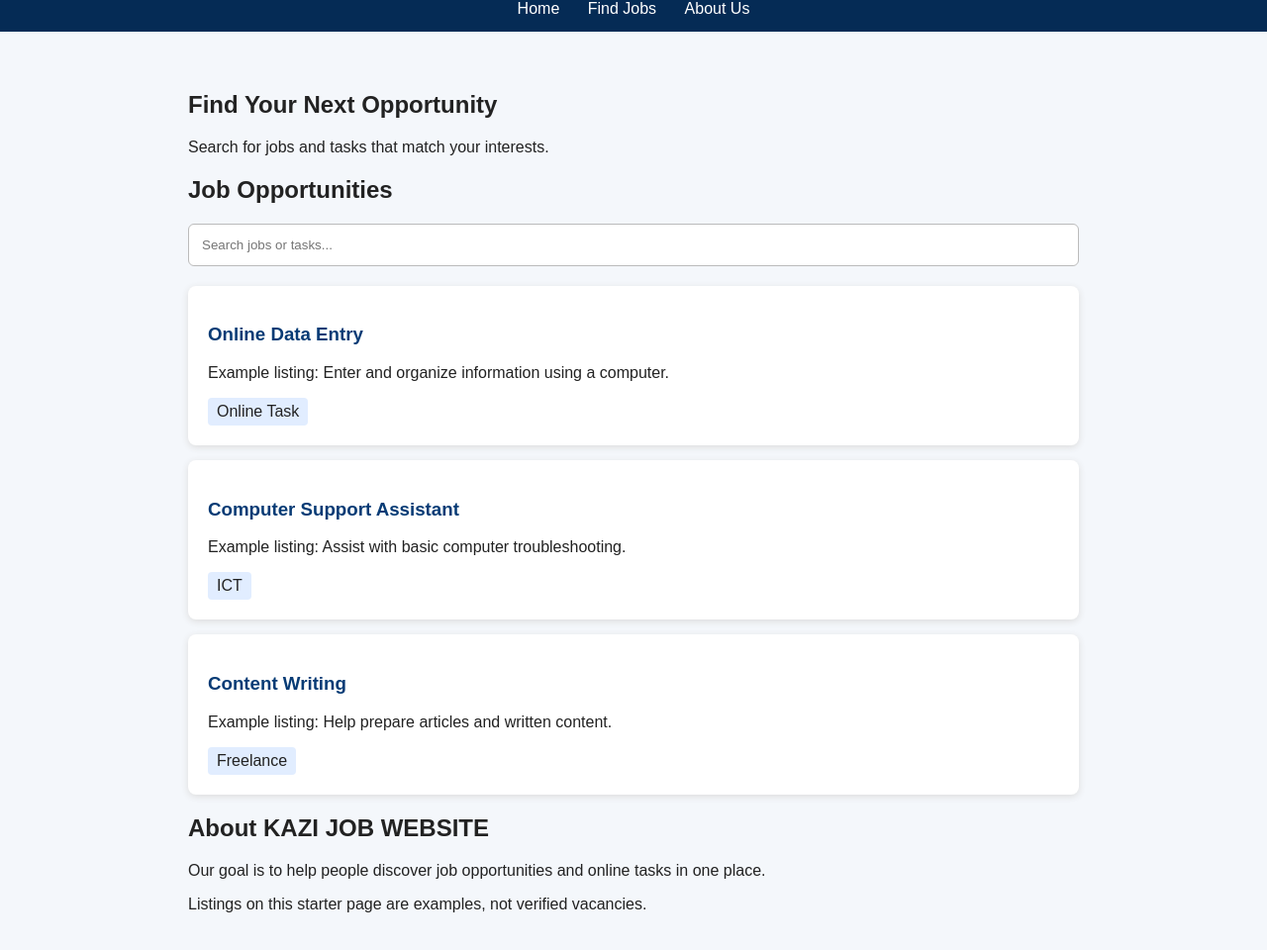
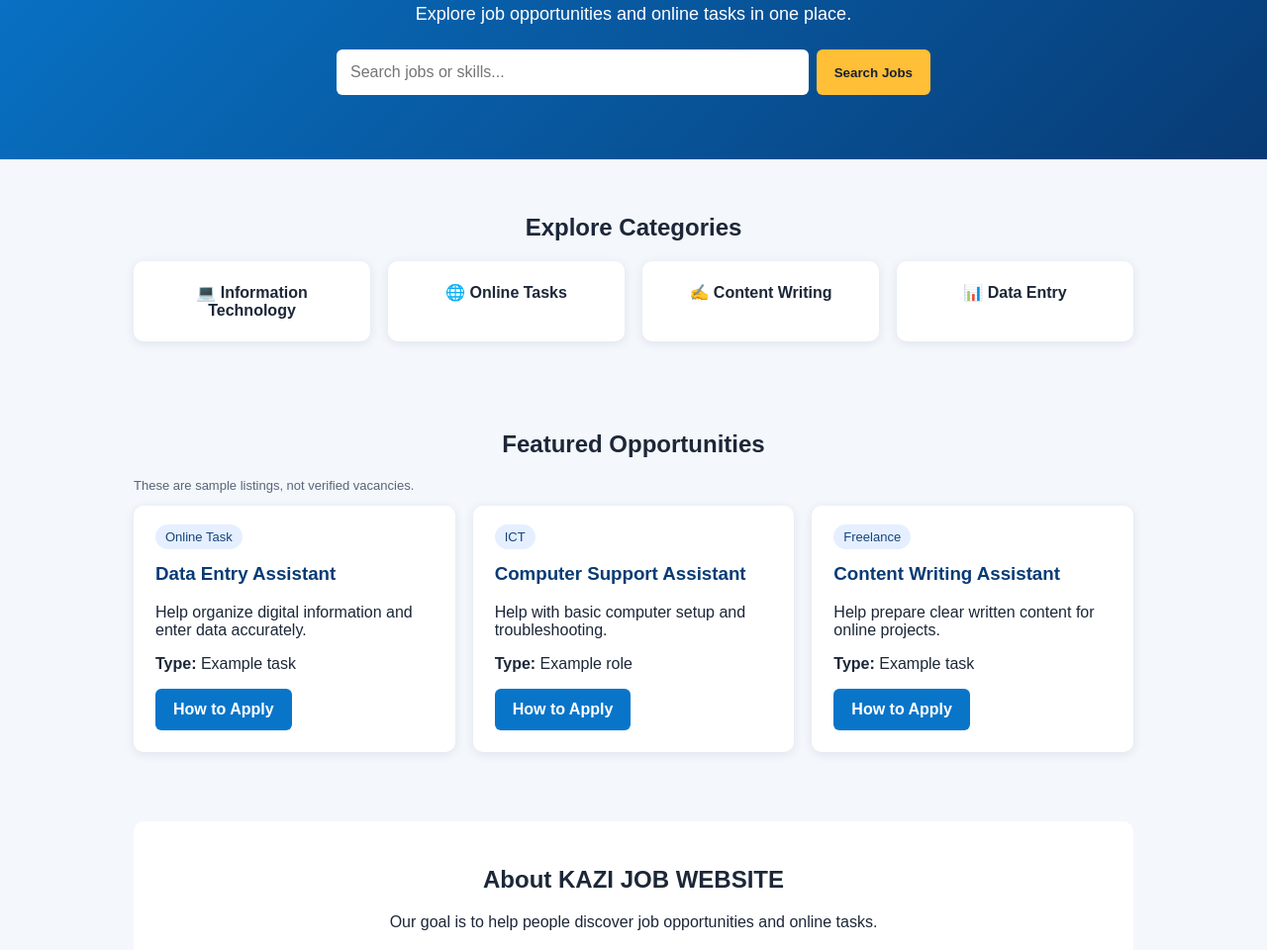
Before and after one commit to Castrophil254/KAZI--JOB-WEBSITE, a plain HTML site: page index.html in a window 1280 px wide. Shown: the part 184-1144 px from the top of the page at 99% size. Drawn offline with Linux system fonts and the light colour scheme.

Commit message:
Enhance index.html with meta tags and UI improvements
Added meta description and improved styles for better UI. Updated job search functionality and modified HTML structure for clarity.

```diff
--- a/index.html
+++ b/index.html
@@ -1,148 +1,221 @@
-<!DOCTYPE html>
+
 <!DOCTYPE html>
 <html lang="en">
 <head>
   <meta charset="UTF-8">
   <meta name="viewport" content="width=device-width, initial-scale=1.0">
   <title>KAZI JOB WEBSITE</title>
+  <meta name="description" content="Discover jobs and online tasks with KAZI JOB WEBSITE.">
+
   <style>
+    * { box-sizing: border-box; }
     body {
       margin: 0;
       font-family: Arial, sans-serif;
       background: #f4f7fb;
-      color: #222;
+      color: #1c2738;
     }
     header {
-      background: #073b75;
+      background: #083b75;
+      color: white;
+      padding: 18px 6%;
+      display: flex;
+      justify-content: space-between;
+      align-items: center;
+      flex-wrap: wrap;
+      gap: 15px;
+    }
+    .logo { font-size: 22px; font-weight: bold; }
+    nav { display: flex; gap: 18px; flex-wrap: wrap; }
+    nav a { color: white; text-decoration: none; }
+    .hero {
+      background: linear-gradient(135deg, #0875c9, #083b75);
       color: white;
       text-align: center;
-      padding: 28px 15px;
+      padding: 65px 20px;
     }
-    nav {
-      background: #052b55;
+    .hero h1 { font-size: 38px; margin: 0 0 12px; }
+    .hero p { font-size: 18px; }
+    .search {
+      max-width: 600px;
+      margin: 25px auto 0;
+      display: flex;
+      gap: 8px;
+    }
+    .search input {
+      flex: 1;
+      min-width: 0;
       padding: 14px;
+      border: 0;
+      border-radius: 6px;
+      font-size: 16px;
+    }
+    button, .apply {
+      padding: 12px 18px;
+      border: 0;
+      border-radius: 6px;
+      background: #ffbf36;
+      color: #172033;
+      font-weight: bold;
+      cursor: pointer;
+      text-decoration: none;
+      display: inline-block;
+    }
+    .container { max-width: 1050px; margin: auto; padding: 35px 20px; }
+    .section-title { text-align: center; }
+    .categories, .jobs {
+      display: grid;
+      grid-template-columns: repeat(auto-fit, minmax(210px, 1fr));
+      gap: 18px;
+    }
+    .category, .job {
+      background: white;
+      padding: 22px;
+      border-radius: 10px;
+      box-shadow: 0 2px 10px #dce3ed;
+    }
+    .category { text-align: center; font-weight: bold; }
+    .job h3 { color: #083b75; }
+    .tag {
+      background: #e5efff;
+      color: #16447b;
+      padding: 5px 10px;
+      border-radius: 20px;
+      font-size: 13px;
+    }
+    .apply { background: #0875c9; color: white; }
+    .about {
+      background: white;
+      padding: 25px;
       text-align: center;
+      border-radius: 10px;
     }
-    nav a {
-      color: white;
-      text-decoration: none;
-      margin: 0 12px;
-    }
-    .container {
-      max-width: 900px;
-      margin: 25px auto;
-      padding: 15px;
-    }
-    .search {
-      width: 100%;
-      padding: 13px;
-      box-sizing: border-box;
-      border: 1px solid #bbb;
-      border-radius: 6px;
-      margin-bottom: 20px;
-    }
-    .job {
-      background: white;
-      padding: 20px;
-      margin-bottom: 15px;
-      border-radius: 8px;
-      box-shadow: 0 2px 7px #ddd;
-    }
-    .job h3 { color: #073b75; }
-    .tag {
-      display: inline-block;
-      background: #e1edff;
-      padding: 5px 9px;
-      border-radius: 4px;
-    }
+    .note { font-size: 13px; color: #596579; }
     footer {
-      background: #052b55;
+      background: #071f40;
       color: white;
       text-align: center;
-      padding: 18px;
+      padding: 22px;
+    }
+    @media (max-width: 550px) {
+      header { justify-content: center; }
+      .hero h1 { font-size: 30px; }
+      .search { flex-direction: column; }
+      nav { justify-content: center; }
     }
   </style>
 </head>
+
 <body>
-
   <header>
-    <h1>KAZI JOB WEBSITE</h1>
-    <p>Discover job opportunities and online tasks.</p>
+    <div class="logo">💼 KAZI JOB WEBSITE</div>
+    <nav>
+      <a href="#home">Home</a>
+      <a href="#categories">Categories</a>
+      <a href="#jobs">Find Jobs</a>
+      <a href="#about">About</a>
+    </nav>
   </header>
 
-  <nav>
-    <a href="#home">Home</a>
-    <a href="#jobs">Find Jobs</a>
-    <a href="#about">About Us</a>
-  </nav>
-
-  <main class="container" id="home">
-    <h2>Find Your Next Opportunity</h2>
-    <p>Search for jobs and tasks that match your interests.</p>
-
-    <section id="jobs">
-      <h2>Job Opportunities</h2>
-      <input
-        class="search"
-        id="search"
-        type="text"
-        placeholder="Search jobs or tasks..."
-        aria-label="Search jobs or tasks"
-      >
-
-      <div class="job">
-        <h3>Online Data Entry</h3>
-        <p>Example listing: Enter and organize information using a computer.</p>
-        <span class="tag">Online Task</span>
+  <main>
+    <section class="hero" id="home">
+      <h1>Find Jobs. Discover Opportunities.</h1>
+      <p>Explore job opportunities and online tasks in one place.</p>
+      <div class="search">
+        <input id="jobSearch" type="search"
+          placeholder="Search jobs or skills..."
+          aria-label="Search jobs">
+        <button type="button" id="searchButton">Search Jobs</button>
       </div>
-
-      <div class="job">
-        <h3>Computer Support Assistant</h3>
-        <p>Example listing: Assist with basic computer troubleshooting.</p>
-        <span class="tag">ICT</span>
-      </div>
-
-      <div class="job">
-        <h3>Content Writing</h3>
-        <p>Example listing: Help prepare articles and written content.</p>
-        <span class="tag">Freelance</span>
-      </div>
-
-      <p id="noResults" hidden>No matching listings found.</p>
     </section>
 
-    <section id="about">
-      <h2>About KAZI JOB WEBSITE</h2>
-      <p>
-        Our goal is to help people discover job opportunities
-        and online tasks in one place.
-      </p>
-      <p>Listings on this starter page are examples, not verified vacancies.</p>
+    <section class="container" id="categories">
+      <h2 class="section-title">Explore Categories</h2>
+      <div class="categories">
+        <div class="category">💻 Information Technology</div>
+        <div class="category">🌐 Online Tasks</div>
+        <div class="category">✍️ Content Writing</div>
+        <div class="category">📊 Data Entry</div>
+      </div>
+    </section>
+
+    <section class="container" id="jobs">
+      <h2 class="section-title">Featured Opportunities</h2>
+      <p class="note">These are sample listings, not verified vacancies.</p>
+
+      <div class="jobs">
+        <article class="job">
+          <span class="tag">Online Task</span>
+          <h3>Data Entry Assistant</h3>
+          <p>Help organize digital information and enter data accurately.</p>
+          <p><strong>Type:</strong> Example task</p>
+          <a class="apply" href="#contact">How to Apply</a>
+        </article>
+
+        <article class="job">
+          <span class="tag">ICT</span>
+          <h3>Computer Support Assistant</h3>
+          <p>Help with basic computer setup and troubleshooting.</p>
+          <p><strong>Type:</strong> Example role</p>
+          <a class="apply" href="#contact">How to Apply</a>
+        </article>
+
+        <article class="job">
+          <span class="tag">Freelance</span>
+          <h3>Content Writing Assistant</h3>
+          <p>Help prepare clear written content for online projects.</p>
+          <p><strong>Type:</strong> Example task</p>
+          <a class="apply" href="#contact">How to Apply</a>
+        </article>
+      </div>
+      <p id="noResults" hidden>No matching jobs found. Try another search.</p>
+    </section>
+
+    <section class="container" id="about">
+      <div class="about">
+        <h2>About KAZI JOB WEBSITE</h2>
+        <p>Our goal is to help people discover job opportunities and online tasks.</p>
+      </div>
+    </section>
+
+    <section class="container" id="contact">
+      <div class="about">
+        <h2>Interested in a job?</h2>
+        <p>The application system is still being set up. Contact details and verified listings will be added soon.</p>
+        <p class="note">Never pay an unverified person to secure a job.</p>
+      </div>
     </section>
   </main>
 
   <footer>
     <p>&copy; 2026 KAZI JOB WEBSITE. All rights reserved.</p>
+    <p>Connecting people with opportunities.</p>
   </footer>
 
   <script>
-    const search = document.getElementById("search");
-    const jobs = document.querySelectorAll(".job");
+    const searchInput = document.getElementById("jobSearch");
+    const searchButton = document.getElementById("searchButton");
+    const jobCards = document.querySelectorAll(".job");
     const noResults = document.getElementById("noResults");
 
-    search.addEventListener("input", function () {
-      const term = search.value.toLowerCase();
-      let visible = 0;
+    function searchJobs() {
+      const term = searchInput.value.trim().toLowerCase();
+      let count = 0;
 
-      jobs.forEach(function (job) {
-        const matches = job.textContent.toLowerCase().includes(term);
-        job.hidden = !matches;
-        if (matches) visible++;
+      jobCards.forEach(function(card) {
+        const matches = card.textContent.toLowerCase().includes(term);
+        card.hidden = !matches;
+        if (matches) count++;
       });
 
-      noResults.hidden = visible !== 0;
+      noResults.hidden = count > 0;
+    }
+
+    searchButton.addEventListener("click", searchJobs);
+    searchInput.addEventListener("input", searchJobs);
+    searchInput.addEventListener("keydown", function(event) {
+      if (event.key === "Enter") searchJobs();
     });
   </script>
-
 </body>
 </html>
```
